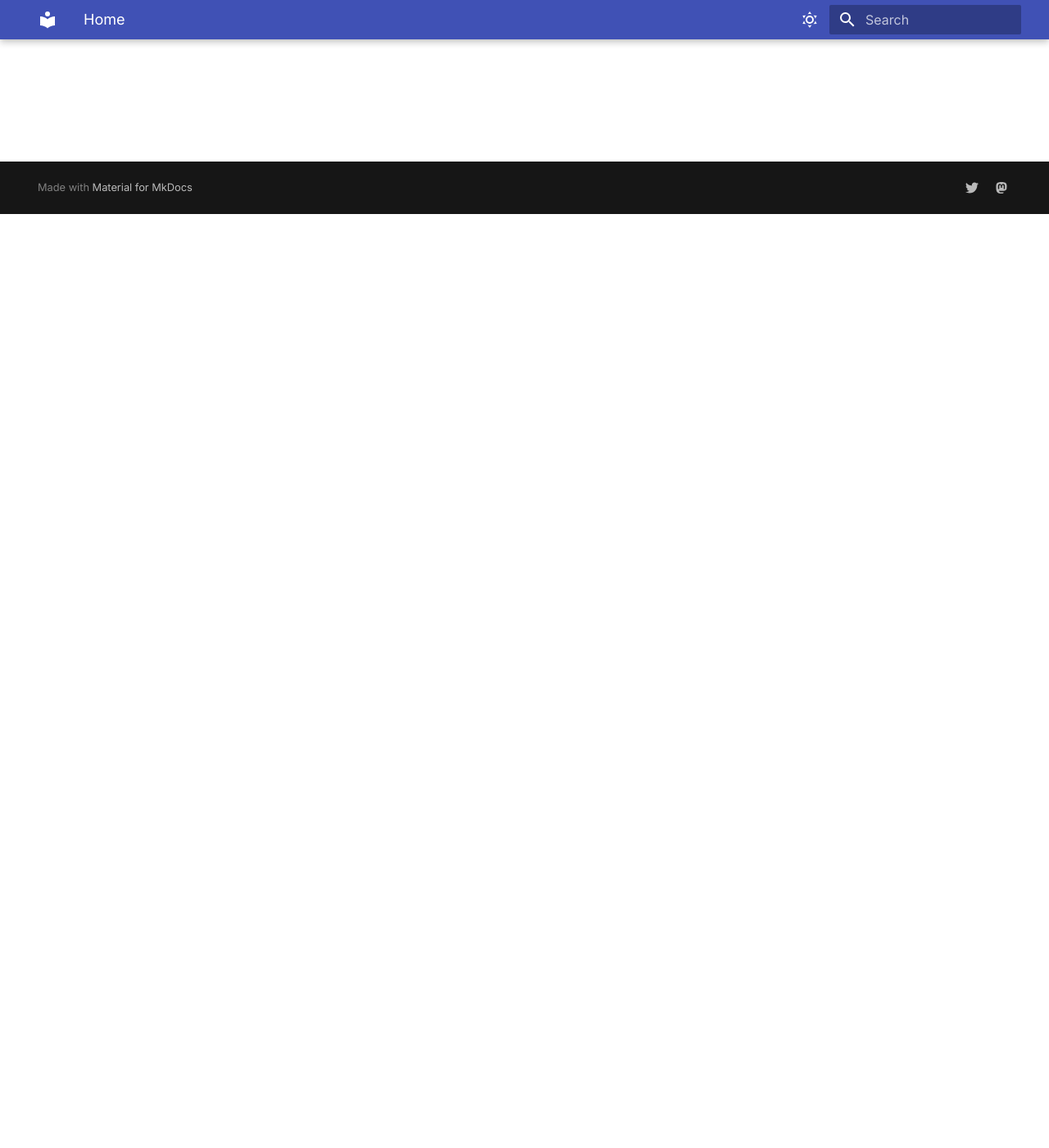
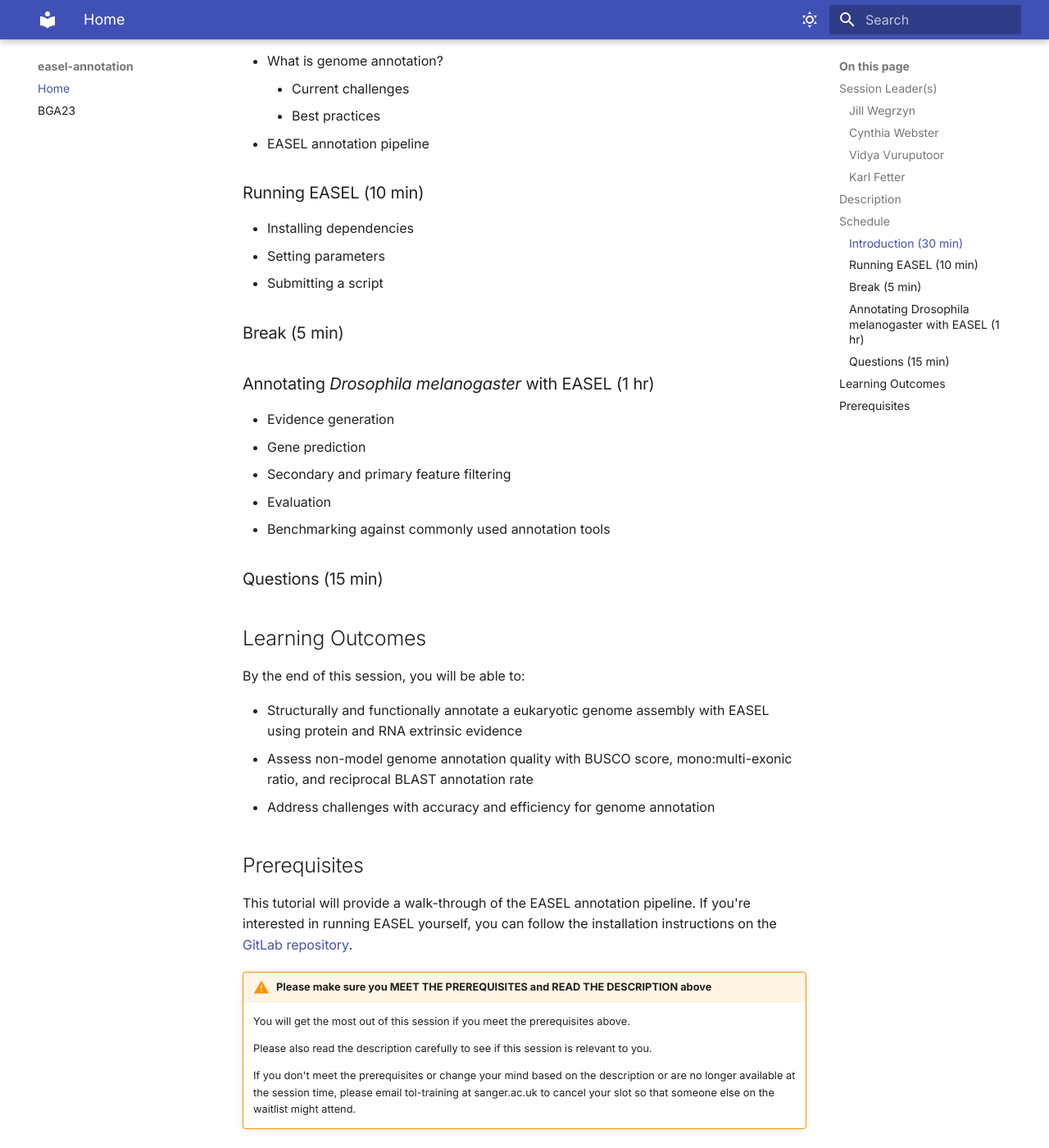
Before and after one commit to BGAcademy23/easel-annotation, an MkDocs documentation site: the page built from docs/README.md, in a window 1280 px wide and 1400 px high, scrolled down 1139 px. Shown: the whole window at 82% size. Built offline with MkDocs 1.6.1 and Material for MkDocs 9.7.7, drawn with Linux system fonts in a browser that asks for light colours; some of the changed text lies outside the part shown.

Commit message:
update from form

```diff
--- a/docs/README.md
+++ b/docs/README.md
@@ -1,23 +1,69 @@
-# $SESSIONTITLE
+# EASEL: software for eukaryotic structural and functional genome annotation
 
 This session is part of [**Biodiversity Genomics Academy 2023**](https://BGA23.org)
 
 ## Session Leader(s)
 
-$SESSIONLEADERS
+### Jill Wegrzyn
+- Associate Professor
+- Department of Ecology and Evolutionary Biology, University of Connecticut, Storrs, CT
+- Contact: jill.wegrzyn@uconn.edu
+
+### Cynthia Webster
+- Graduate Student
+- Department of Ecology and Evolutionary Biology, University of Connecticut, Storrs, CT
+- Contact: cynthia.webster@uconn.edu
+
+### Vidya Vuruputoor
+- Graduate Student
+- Department of Ecology and Evolutionary Biology, University of Connecticut, Storrs, CT
+- Contact: vidya.vuruputoor@uconn.edu
+
+### Karl Fetter
+- Post-Doctoral Researcher
+- Department of Ecology and Evolutionary Biology, University of Connecticut, Storrs, CT
+- Contact: kcf@uconn.edu
 
 ## Description
 
-$SESSIONDESCRIPTION
+## Schedule
+### Introduction (30 min)
+- What is genome annotation?
+    - Current challenges
+    - Best practices
+- EASEL annotation pipeline
+
+### Running EASEL (10 min)
+- Installing dependencies
+- Setting parameters
+- Submitting a script
+
+### Break (5 min)
+
+### Annotating _Drosophila melanogaster_ with EASEL (1 hr)
+- Evidence generation
+- Gene prediction
+- Secondary and primary feature filtering
+- Evaluation
+- Benchmarking against commonly used annotation tools
+
+### Questions (15 min)
+
+## Learning Outcomes
+By the end of this session, you will be able to:
+
+- Structurally and functionally annotate a eukaryotic genome assembly with EASEL using protein and RNA extrinsic evidence
+- Assess non-model genome annotation quality with BUSCO score, mono:multi-exonic ratio, and reciprocal BLAST annotation rate
+- Address challenges with accuracy and efficiency for genome annotation
 
 ## Prerequisites
 
-$SESSIONPREREQUISITES
+This tutorial will provide a walk-through of the EASEL annotation pipeline. If you're interested in running EASEL yourself, you can follow the installation instructions on the [GitLab repository](https://gitlab.com/PlantGenomicsLab/easel).
 
-!!! warning "Please make sure you meet the prerequisites above"
+!!! warning "Please make sure you MEET THE PREREQUISITES and READ THE DESCRIPTION above"
 
     You will get the most out of this session if you meet the prerequisites above.
 
-    If you don't meet the prerequisites, please consider emailing tol-training at sanger.ac.uk to cancel your slot so that someone else on the waitlist might attend.
+    Please also read the description carefully to see if this session is relevant to you.
 
-    If you have a webinar-only or recording-only slot, there is no need to cancel that as these are view-only slots and are effectively unlimited.
+    If you don't meet the prerequisites or change your mind based on the description or are no longer available at the session time, please email tol-training at sanger.ac.uk to cancel your slot so that someone else on the waitlist might attend.
--- a/mkdocs.yml
+++ b/mkdocs.yml
@@ -1,5 +1,5 @@
-site_name: TEMPLATE
-edit_uri: https://github.com/bgacademy23/TEMPLATE/blob/main/docs
+site_name: easel-annotation
+edit_uri: https://github.com/bgacademy23/easel-annotation/blob/main/docs
 
 nav:
     - Home: README.md
```
Also changed, not shown: README.md (+53 -7 lines).
